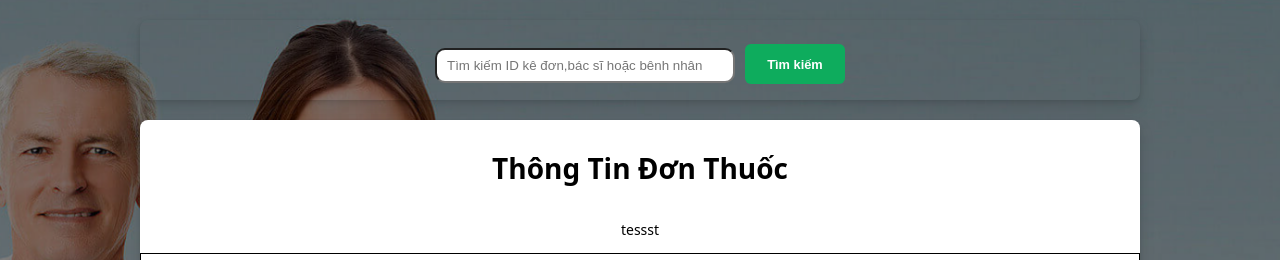
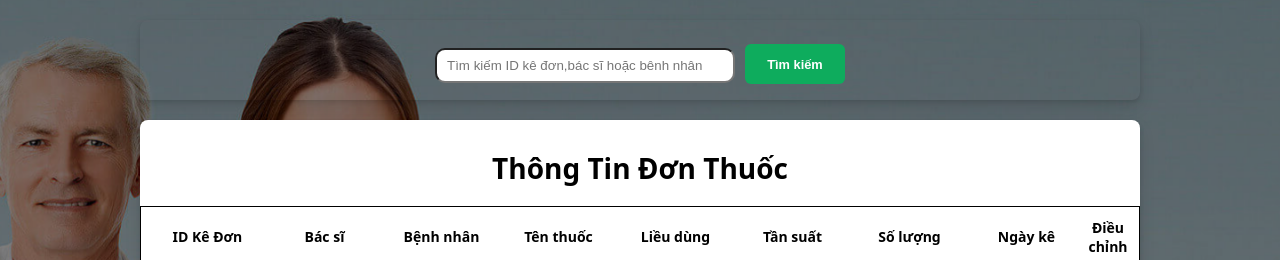
Before and after one commit to nvq03/kiemtralieudung, a PHP site: page /index.php?page=lichsu in a window 1280 px wide. Shown: the part 49-309 px from the top of the page. Run offline with PHP 8.4, Linux system fonts and the light colour scheme; data comes from the database, SQL or seed files in the repository.

Commit message:
Update lichsu.php

```diff
--- a/page/lichsu.php
+++ b/page/lichsu.php
@@ -86,7 +86,6 @@
 
 <form action="#" style="height: auto;padding: 10px;">
         <h1>Thông Tin Đơn Thuốc</h1>
-        <p>tessst</p>
         <div class="container-thongtin" style="  border: 1px solid #000;padding: 5px;">
             <table class="table" style="  border-collapse: separate;border-spacing: 5px;">
                 <tr>
```
